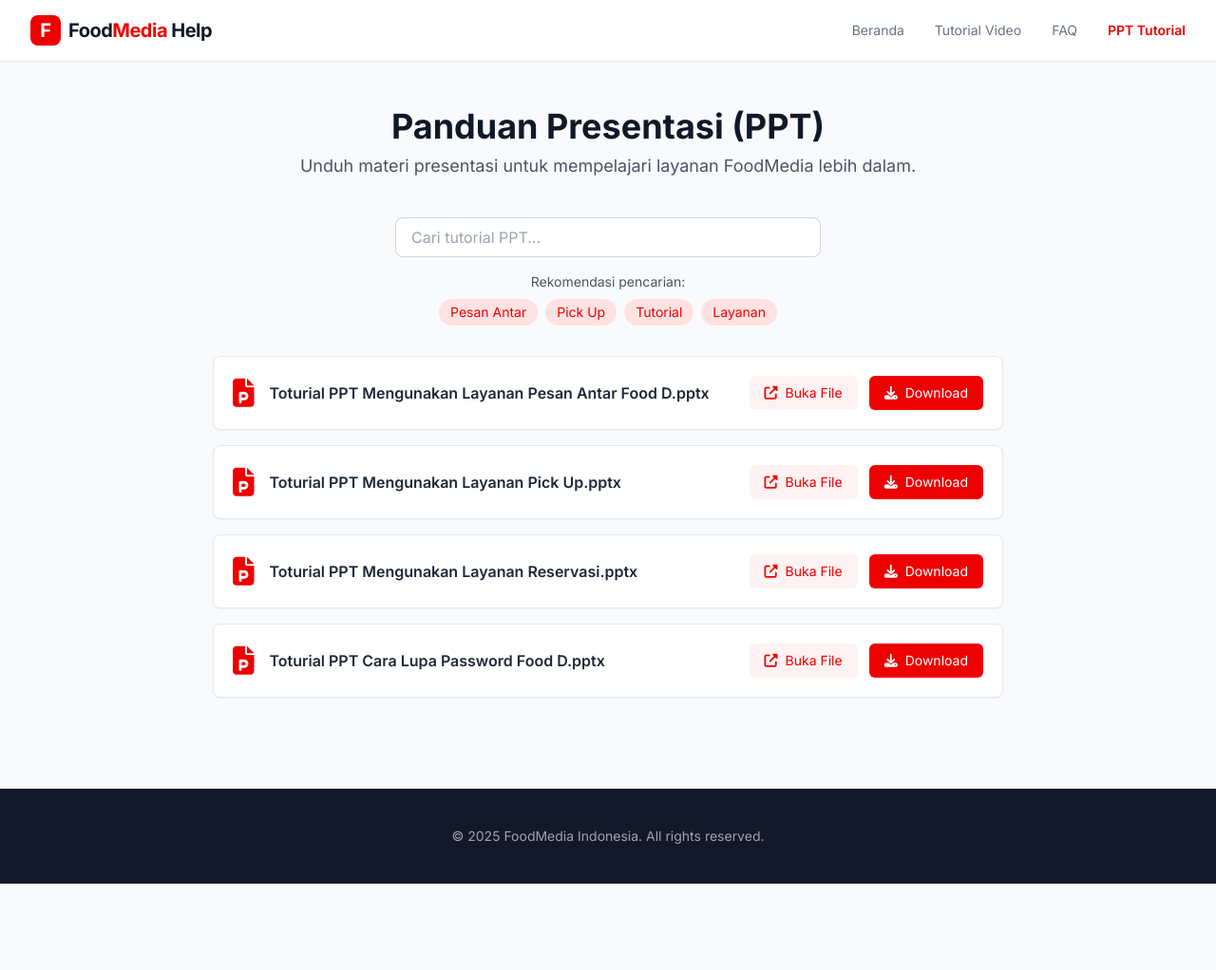
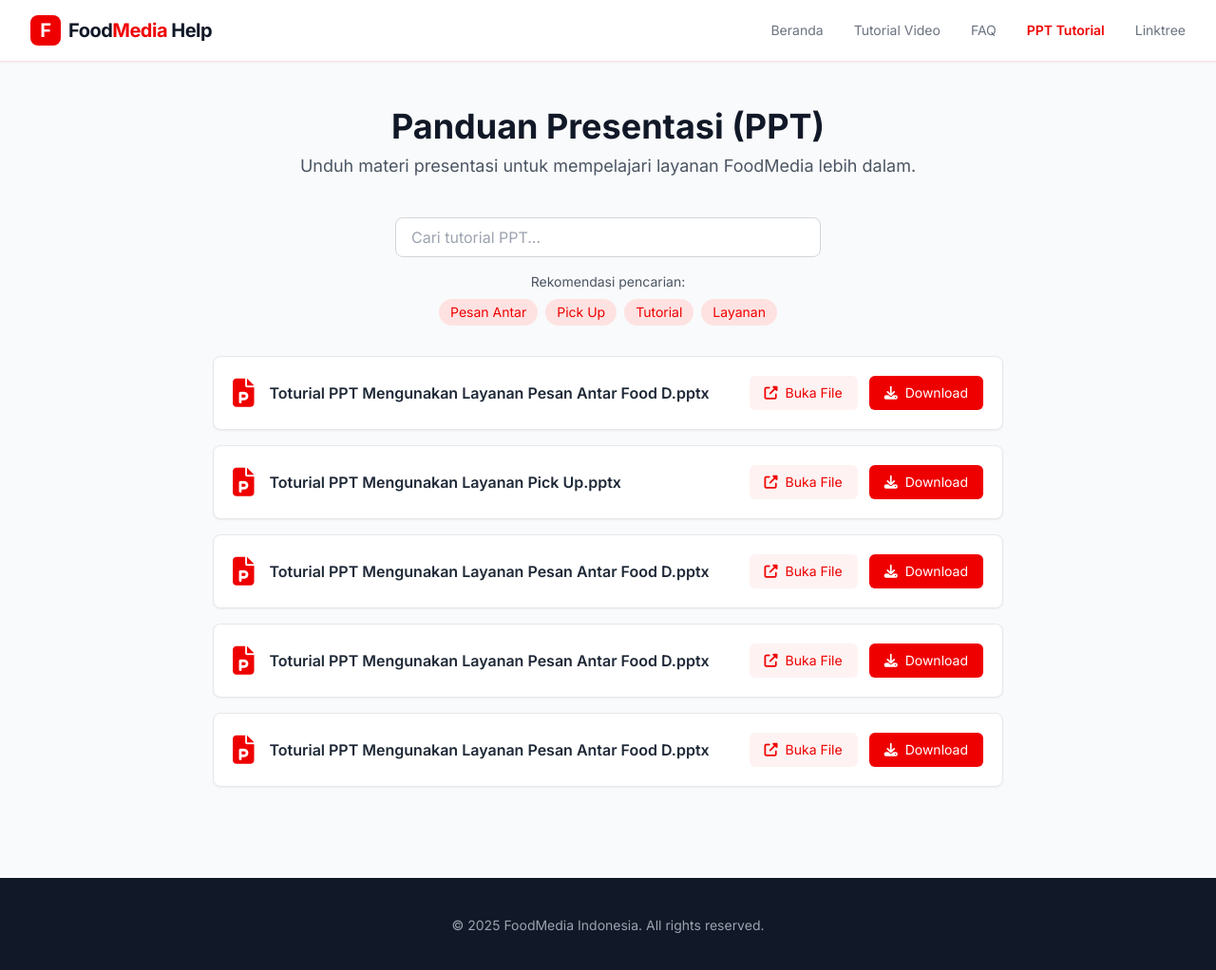
Before and after one commit to toolsfoodmedia-web/Toturial, a plain HTML site: page ppt-tutorial.html in a window 1280 px wide. Shown: the whole page at 95% size. Before the commit the page ends 931 px from the top, so only its background shows below. Drawn offline with nearby package versions, Linux system fonts and the light colour scheme.

Commit message:
Update ppt-tutorial.html
Signed-off-by: Foodmedia Indonesia <toolsfoodmedia@gmail.com>

```diff
--- a/ppt-tutorial.html
+++ b/ppt-tutorial.html
@@ -46,6 +46,7 @@
                     <a href="index.html#tutorials" class="hover:text-food-primary transition">Tutorial Video</a>
                     <a href="faq.html" class="hover:text-food-primary transition">FAQ</a>
                     <a href="ppt-tutorial.html" class="text-food-primary font-semibold">PPT Tutorial</a>
+                    <a href="linktree.html" class="hover:text-food-primary transition">Linktree</a>
                 </div>
                 <!-- Mobile Menu Button -->
                 <div class="md:hidden flex items-center">
@@ -64,6 +65,7 @@
                 <a href="index.html#tutorials" class="text-gray-500 hover:bg-gray-100 hover:text-food-primary block px-3 py-2 rounded-md text-base font-medium">Tutorial Video</a>
                 <a href="faq.html" class="text-gray-500 hover:bg-gray-100 hover:text-food-primary block px-3 py-2 rounded-md text-base font-medium">FAQ</a>
                 <a href="ppt-tutorial.html" class="bg-food-primary text-white block px-3 py-2 rounded-md text-base font-medium">PPT Tutorial</a>
+                <a href="linktree.html" class="text-gray-500 hover:bg-gray-100 hover:text-food-primary block px-3 py-2 rounded-md text-base font-medium">Linktree</a>
             </div>
         </div>
     </nav>
@@ -128,13 +130,13 @@
             <div class="bg-white border border-gray-200 rounded-lg p-5 shadow-sm flex flex-col sm:flex-row sm:items-center sm:justify-between gap-4">
                 <div class="flex items-center gap-4">
                     <i class="fas fa-file-powerpoint text-3xl text-food-primary"></i>
-                    <h3 class="font-semibold text-gray-800">Toturial PPT Mengunakan Layanan Reservasi.pptx</h3>
+                    <h3 class="font-semibold text-gray-800">Toturial PPT Mengunakan Layanan Pesan Antar Food D.pptx</h3>
                 </div>
                 <div class="flex-shrink-0 flex gap-3">
-                    <a href="https://docs.google.com/presentation/d/1Dqmy97OGa9nUy3Pzt3I0rxuJeCIYCvPT/edit?usp=drive_link&ouid=109970452406468218490&rtpof=true&sd=true" target="_blank" class="inline-flex items-center gap-2 px-4 py-2 text-sm font-medium text-food-primary bg-red-50 rounded-md hover:bg-red-100 transition">
+                    <a href="https://docs.google.com/presentation/d/1tzFnU3ImO_BnVFNIekb3Ck7xgZcq_URi/edit?usp=drive_link&ouid=109970452406468218490&rtpof=true&sd=true" target="_blank" class="inline-flex items-center gap-2 px-4 py-2 text-sm font-medium text-food-primary bg-red-50 rounded-md hover:bg-red-100 transition">
                         <i class="fas fa-external-link-alt"></i> Buka File
                     </a>
-                    <a href="https://docs.google.com/presentation/d/1Dqmy97OGa9nUy3Pzt3I0rxuJeCIYCvPT/export/pptx" class="inline-flex items-center gap-2 px-4 py-2 text-sm font-medium text-white bg-food-primary rounded-md hover:bg-food-dark transition">
+                    <a href="https://docs.google.com/presentation/d/1tzFnU3ImO_BnVFNIekb3Ck7xgZcq_URi/export/pptx" class="inline-flex items-center gap-2 px-4 py-2 text-sm font-medium text-white bg-food-primary rounded-md hover:bg-food-dark transition">
                         <i class="fas fa-download"></i> Download
                     </a>
                 </div>
@@ -144,17 +146,34 @@
             <div class="bg-white border border-gray-200 rounded-lg p-5 shadow-sm flex flex-col sm:flex-row sm:items-center sm:justify-between gap-4">
                 <div class="flex items-center gap-4">
                     <i class="fas fa-file-powerpoint text-3xl text-food-primary"></i>
-                    <h3 class="font-semibold text-gray-800">Toturial PPT Cara Lupa Password Food D.pptx</h3>
+                    <h3 class="font-semibold text-gray-800">Toturial PPT Mengunakan Layanan Pesan Antar Food D.pptx</h3>
                 </div>
                 <div class="flex-shrink-0 flex gap-3">
-                    <a href="https://docs.google.com/presentation/d/1Q2vIleWPNAvhGLxNJqpu9pdsao572FIM/edit?usp=sharing&ouid=109970452406468218490&rtpof=true&sd=true" target="_blank" class="inline-flex items-center gap-2 px-4 py-2 text-sm font-medium text-food-primary bg-red-50 rounded-md hover:bg-red-100 transition">
+                    <a href="https://docs.google.com/presentation/d/1tzFnU3ImO_BnVFNIekb3Ck7xgZcq_URi/edit?usp=drive_link&ouid=109970452406468218490&rtpof=true&sd=true" target="_blank" class="inline-flex items-center gap-2 px-4 py-2 text-sm font-medium text-food-primary bg-red-50 rounded-md hover:bg-red-100 transition">
                         <i class="fas fa-external-link-alt"></i> Buka File
                     </a>
-                    <a href="https://docs.google.com/presentation/d/1Q2vIleWPNAvhGLxNJqpu9pdsao572FIM/export/pptx" class="inline-flex items-center gap-2 px-4 py-2 text-sm font-medium text-white bg-food-primary rounded-md hover:bg-food-dark transition">
+                    <a href="https://docs.google.com/presentation/d/1tzFnU3ImO_BnVFNIekb3Ck7xgZcq_URi/export/pptx" class="inline-flex items-center gap-2 px-4 py-2 text-sm font-medium text-white bg-food-primary rounded-md hover:bg-food-dark transition">
                         <i class="fas fa-download"></i> Download
                     </a>
                 </div>
             </div>
+
+            <!-- Contoh Item 5 -->
+            <div class="bg-white border border-gray-200 rounded-lg p-5 shadow-sm flex flex-col sm:flex-row sm:items-center sm:justify-between gap-4">
+                <div class="flex items-center gap-4">
+                    <i class="fas fa-file-powerpoint text-3xl text-food-primary"></i>
+                    <h3 class="font-semibold text-gray-800">Toturial PPT Mengunakan Layanan Pesan Antar Food D.pptx</h3>
+                </div>
+                <div class="flex-shrink-0 flex gap-3">
+                    <a href="https://docs.google.com/presentation/d/1tzFnU3ImO_BnVFNIekb3Ck7xgZcq_URi/edit?usp=drive_link&ouid=109970452406468218490&rtpof=true&sd=true" target="_blank" class="inline-flex items-center gap-2 px-4 py-2 text-sm font-medium text-food-primary bg-red-50 rounded-md hover:bg-red-100 transition">
+                        <i class="fas fa-external-link-alt"></i> Buka File
+                    </a>
+                    <a href="https://docs.google.com/presentation/d/1tzFnU3ImO_BnVFNIekb3Ck7xgZcq_URi/export/pptx" class="inline-flex items-center gap-2 px-4 py-2 text-sm font-medium text-white bg-food-primary rounded-md hover:bg-food-dark transition">
+                        <i class="fas fa-download"></i> Download
+                    </a>
+                </div>
+            </div>
+
         </div>
     </main>
 
```
